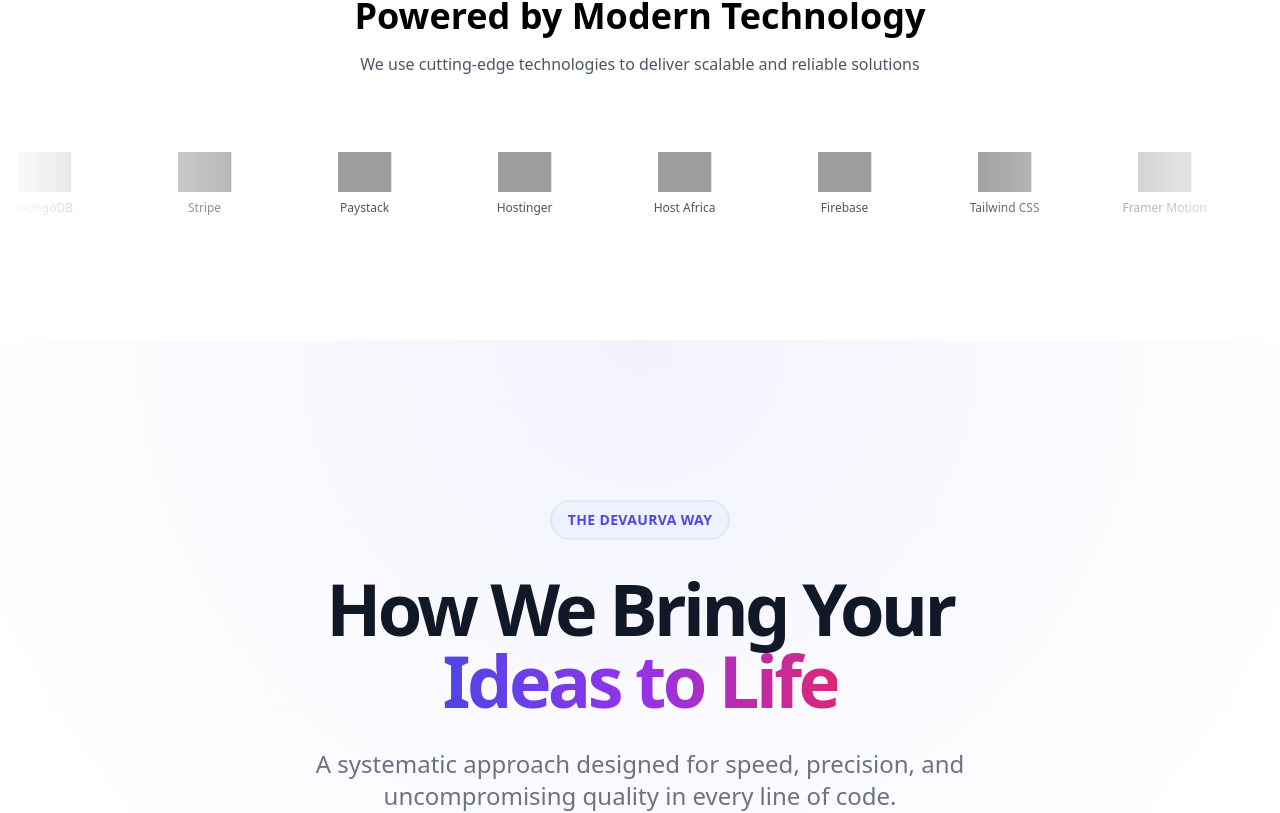
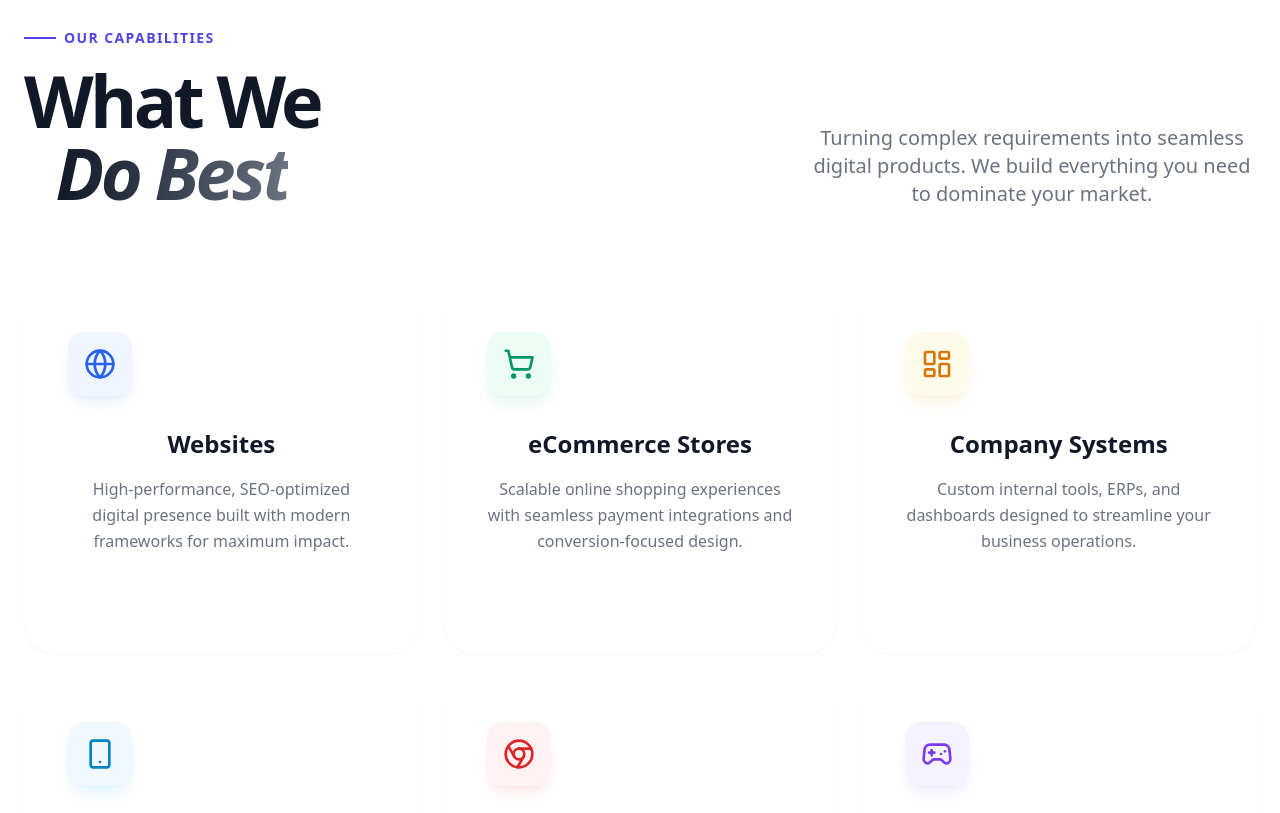
Before and after one commit to bckflpboys/devaurva-landing, a React (Vite) app: page / in a window 1280 px wide. Shown: the part 1000-1813 px from the top of the page. Built offline with nearby package versions, Linux system fonts and the light colour scheme; grey boxes are pictures that could not be loaded.

Commit message:
services section

```diff
--- a/src/App.jsx
+++ b/src/App.jsx
@@ -4,7 +4,7 @@ import { BrowserRouter as Router, Routes, Route } from 'react-router-dom';
 import './App.css';
 import NavBar from './components/NavBar';
 import HeroSection from "./components/HeroSection";
-
+import ServicesSection from './components/ServicesSection';
 import Slider from './components/slider';
 import RoadMapSection from './components/RoadMapSection';
 import FeaturesSection from './components/FeaturesSection';
@@ -35,6 +35,7 @@ const Home = () => {
       <div className="relative z-20">
         <div className='container mx-auto'>
           <HeroSection />
+          <ServicesSection />
           <Slider />
           <RoadMapSection />
           <FeaturesSection />
--- /dev/null
+++ b/src/components/ServicesSection.jsx
@@ -0,0 +1,178 @@
+import { motion, AnimatePresence } from "framer-motion";
+import { useState } from "react";
+import {
+    Globe,
+    ShoppingCart,
+    LayoutDashboard,
+    Smartphone,
+    Chrome,
+    Gamepad2,
+    ArrowUpRight
+} from "lucide-react";
+
+const services = [
+    {
+        id: "web",
+        title: "Websites",
+        description: "High-performance, SEO-optimized digital presence built with modern frameworks for maximum impact.",
+        icon: <Globe className="w-8 h-8" />,
+        color: "from-blue-600 to-indigo-600",
+        bg: "bg-blue-50",
+        accent: "text-blue-600",
+        shadow: "shadow-blue-500/10"
+    },
+    {
+        id: "ecommerce",
+        title: "eCommerce Stores",
+        description: "Scalable online shopping experiences with seamless payment integrations and conversion-focused design.",
+        icon: <ShoppingCart className="w-8 h-8" />,
+        color: "from-emerald-500 to-teal-600",
+        bg: "bg-emerald-50",
+        accent: "text-emerald-600",
+        shadow: "shadow-emerald-500/10"
+    },
+    {
+        id: "systems",
+        title: "Company Systems",
+        description: "Custom internal tools, ERPs, and dashboards designed to streamline your business operations.",
+        icon: <LayoutDashboard className="w-8 h-8" />,
+        color: "from-amber-500 to-orange-600",
+        bg: "bg-amber-50",
+        accent: "text-amber-600",
+        shadow: "shadow-amber-500/10"
+    },
+    {
+        id: "apps",
+        title: "Mobile Apps",
+        description: "Native-quality iOS and Android applications that deliver exceptional user experiences on any device.",
+        icon: <Smartphone className="w-8 h-8" />,
+        color: "from-sky-500 to-blue-500",
+        bg: "bg-sky-50",
+        accent: "text-sky-600",
+        shadow: "shadow-sky-500/10"
+    },
+    {
+        id: "extensions",
+        title: "Extensions",
+        description: "Powerful Chrome and browser extensions that add unique functionality and value to the web.",
+        icon: <Chrome className="w-8 h-8" />,
+        color: "from-red-500 to-rose-600",
+        bg: "bg-red-50",
+        accent: "text-red-600",
+        shadow: "shadow-red-500/10"
+    },
+    {
+        id: "games",
+        title: "Games",
+        description: "Engaging 2D and 3D web-based games and interactive experiences that captivate your audience.",
+        icon: <Gamepad2 className="w-8 h-8" />,
+        color: "from-violet-500 to-purple-600",
+        bg: "bg-violet-50",
+        accent: "text-violet-600",
+        shadow: "shadow-violet-500/10"
+    }
+];
+
+const ServicesSection = () => {
+    const [hoveredService, setHoveredService] = useState(null);
+
+    return (
+        <section id="services" className="relative py-32 overflow-hidden bg-white">
+            {/* Dynamic Background Glow */}
+            <AnimatePresence>
+                {hoveredService && (
+                    <motion.div
+                        key={hoveredService.id}
+                        initial={{ opacity: 0, scale: 0.8 }}
+                        animate={{ opacity: 1, scale: 1 }}
+                        exit={{ opacity: 0, scale: 0.8 }}
+                        transition={{ duration: 0.8, ease: "circOut" }}
+                        className={`absolute inset-0 opacity-[0.03] pointer-events-none -z-10 ${hoveredService.bg}`}
+                        style={{
+                            background: `radial-gradient(circle at center, var(--tw-bg-opacity) 0%, transparent 70%)`
+                        }}
+                    />
+                )}
+            </AnimatePresence>
+
+            <div className="max-w-7xl mx-auto px-6 relative z-10">
+                <div className="flex flex-col md:flex-row md:items-end justify-between mb-20 gap-8">
+                    <div className="max-w-2xl">
+                        <motion.div
+                            initial={{ opacity: 0, x: -20 }}
+                            whileInView={{ opacity: 1, x: 0 }}
+                            viewport={{ once: true }}
+                            className="flex items-center gap-2 mb-4"
+                        >
+                            <div className="w-8 h-[2px] bg-indigo-600" />
+                            <span className="text-sm font-black uppercase tracking-widest text-indigo-600">Our Capabilities</span>
+                        </motion.div>
+                        <motion.h2
+                            initial={{ opacity: 0, y: 20 }}
+                            whileInView={{ opacity: 1, y: 0 }}
+                            viewport={{ once: true }}
+                            className="text-5xl md:text-7xl font-black text-gray-900 tracking-tighter leading-[0.9]"
+                        >
+                            What We <br />
+                            <span className="text-transparent bg-clip-text bg-gradient-to-r from-gray-900 via-gray-700 to-gray-500 italic">Do Best</span>
+                        </motion.h2>
+                    </div>
+                    <motion.p
+                        initial={{ opacity: 0, y: 20 }}
+                        whileInView={{ opacity: 1, y: 0 }}
+                        viewport={{ once: true }}
+                        transition={{ delay: 0.2 }}
+                        className="max-w-md text-gray-500 text-lg md:text-xl font-medium leading-relaxed"
+                    >
+                        Turning complex requirements into seamless digital products.
+                        We build everything you need to dominate your market.
+                    </motion.p>
+                </div>
+
+                <div className="grid grid-cols-1 md:grid-cols-2 lg:grid-cols-3 gap-6">
+                    {services.map((service, index) => (
+                        <motion.div
+                            key={service.id}
+                            initial={{ opacity: 0, y: 20 }}
+                            whileInView={{ opacity: 1, y: 0 }}
+                            viewport={{ once: true }}
+                            transition={{ delay: index * 0.1 }}
+                            onMouseEnter={() => setHoveredService(service)}
+                            onMouseLeave={() => setHoveredService(null)}
+                            className="relative group p-1 shadow-sm rounded-[2rem] transition-all duration-500 hover:-translate-y-2"
+                        >
+                            {/* Animated Border Background */}
+                            <div className={`absolute inset-0 rounded-[2rem] opacity-0 group-hover:opacity-100 transition-opacity duration-500 bg-gradient-to-br ${service.color}`} />
+
+                            {/* Main Card Content */}
+                            <div className="relative h-full bg-white rounded-[1.9rem] p-10 flex flex-col justify-between overflow-hidden">
+                                {/* Service Icon */}
+                                <div className={`w-16 h-16 rounded-2xl flex items-center justify-center mb-8 transition-all duration-500 ${service.bg} ${service.accent} group-hover:bg-white group-hover:scale-110 shadow-lg ${service.shadow}`}>
+                                    {service.icon}
+                                </div>
+
+                                <div>
+                                    <h3 className="text-2xl font-black text-gray-900 mb-4 transition-colors duration-500 group-hover:text-transparent group-hover:bg-clip-text group-hover:bg-gradient-to-r group-hover:from-gray-900 group-hover:to-gray-600">
+                                        {service.title}
+                                    </h3>
+                                    <p className="text-gray-500 group-hover:text-gray-600 transition-colors duration-500 leading-relaxed font-medium">
+                                        {service.description}
+                                    </p>
+                                </div>
+
+                                <div className="mt-8 flex items-center justify-between">
+                                    <div className={`h-1 w-0 group-hover:w-12 bg-gradient-to-r ${service.color} transition-all duration-700 rounded-full`} />
+                                    <div className={`opacity-0 group-hover:opacity-100 transform translate-x-4 group-hover:translate-x-0 transition-all duration-500 ${service.accent}`}>
+                                        <ArrowUpRight className="w-6 h-6" />
+                                    </div>
+                                </div>
+                            </div>
+                        </motion.div>
+                    ))}
+                </div>
+            </div>
+        </section>
+    );
+};
+
+export default ServicesSection;
```
